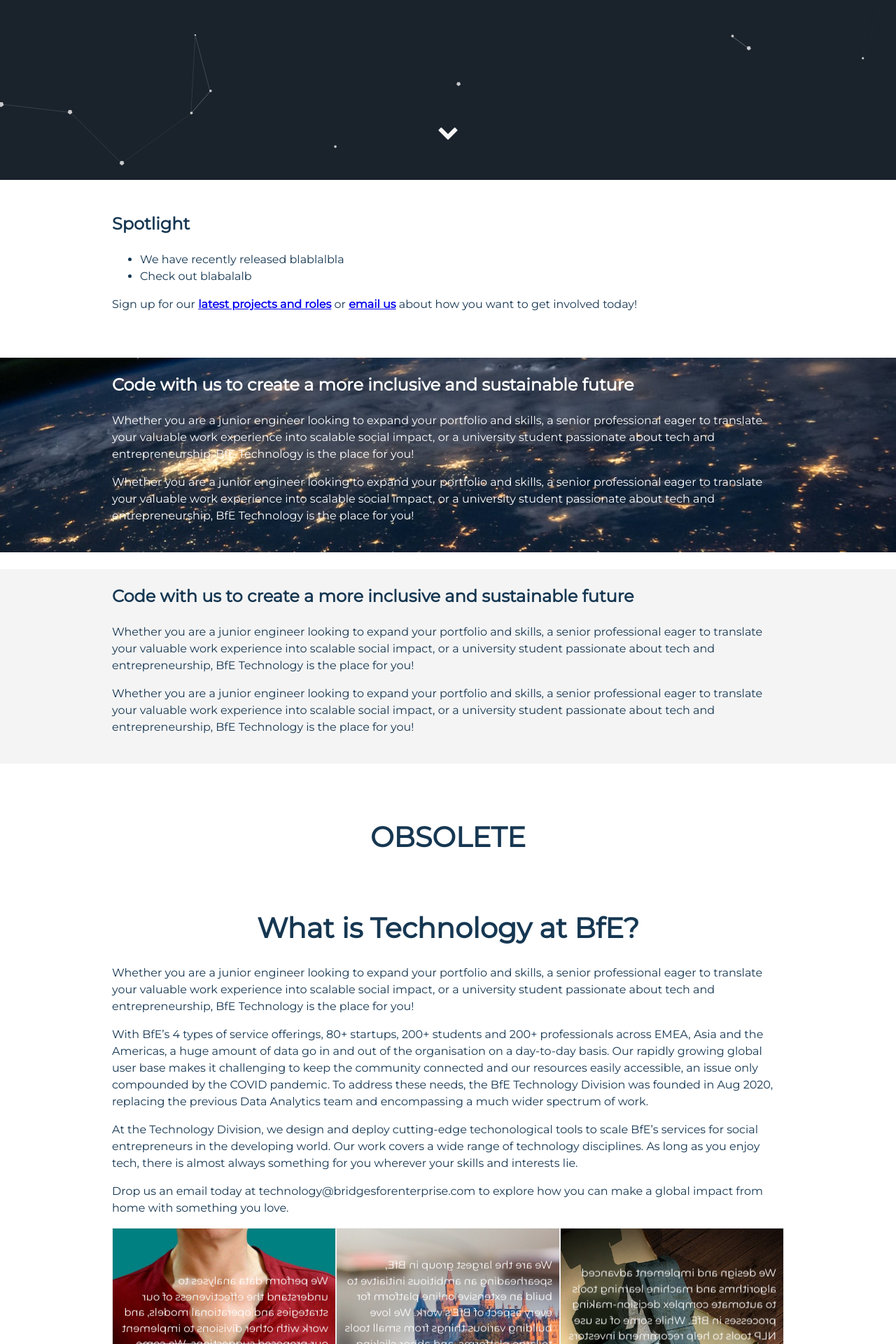
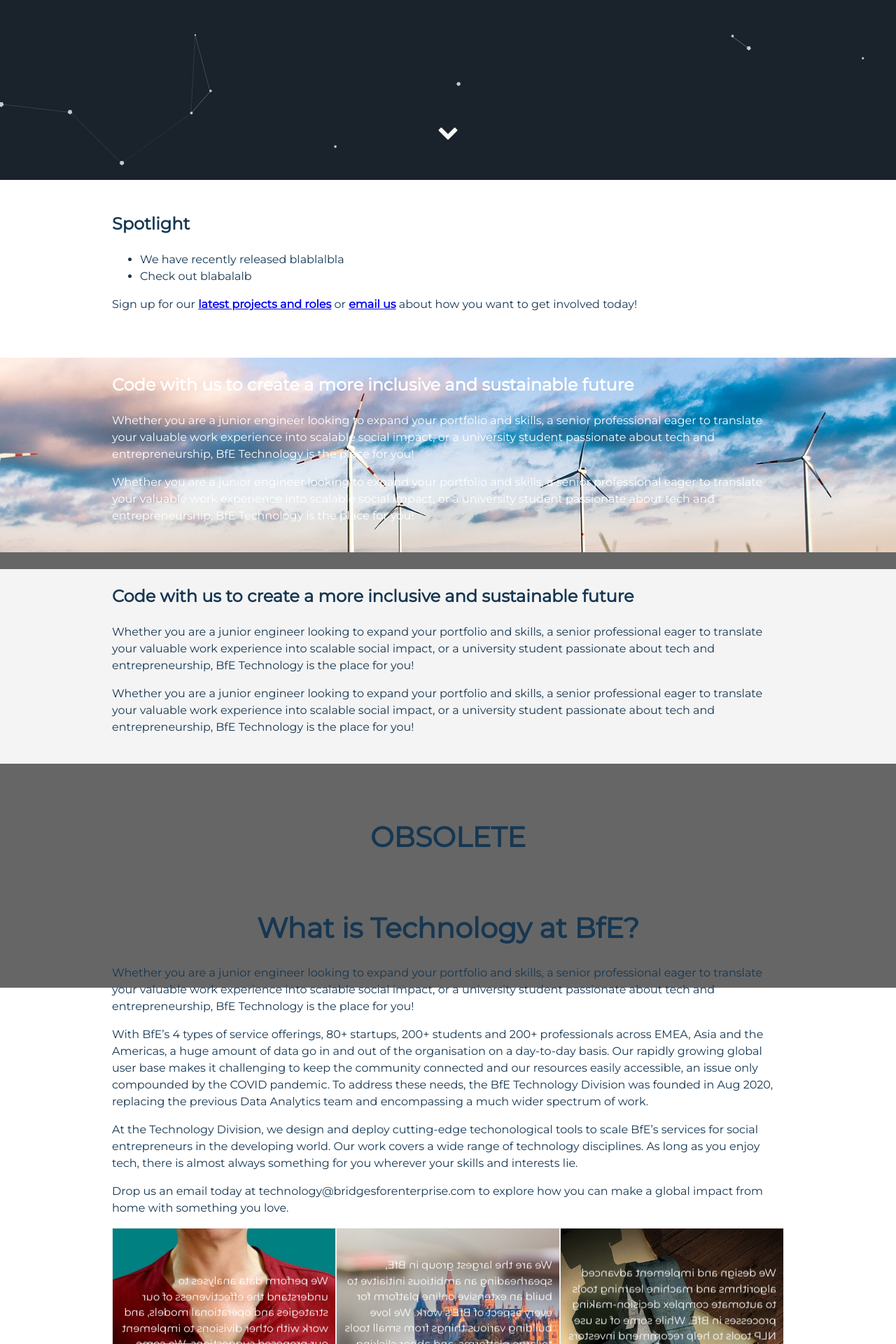
Before and after one commit to BfE-Technology/BfE-Technology.github.io, a Jekyll site: the page built from index.md, in a window 1280 px wide. Shown: the part 643-2563 px from the top of the page at 70% size. Built offline with Jekyll 4.4.1, drawn with Linux system fonts in a browser that asks for light colours; our own code applies the rules of GitHub Pages for plain Markdown files.

Commit message:
Update index.md

```diff
--- a/index.md
+++ b/index.md
@@ -11,8 +11,11 @@ Sign up for our [**latest projects and roles**](https://opps.bridgesforenterpris
 
 <br>
 
-<div style="background-image:url('assets/img/world.jpg'); color:white; background-position: center;" markdown="1" class="full-width">
+<div style="background-image:url('assets/img/wind-farm.jpg'); color:white; background-position: center;z-index:0;" markdown="1" class="full-width">
 
+<div style="position: absolute;width: 100%;height: 100%;left: 0;background-color: black;z-index: -1;opacity: 0.6;"> </div>
+
+<div markdown="1">
 ### Code with us to create a more inclusive and sustainable future
 
 Whether you are a junior engineer looking to expand your portfolio and skills, a senior professional eager to translate your valuable work experience into scalable social impact, or a university student passionate about tech and entrepreneurship, BfE Technology is the place for you!
@@ -20,6 +23,8 @@ Whether you are a junior engineer looking to expand your portfolio and skills, a
 Whether you are a junior engineer looking to expand your portfolio and skills, a senior professional eager to translate your valuable work experience into scalable social impact, or a university student passionate about tech and entrepreneurship, BfE Technology is the place for you!
 
 <br>
+
+</div>
 
 </div>
 
```
